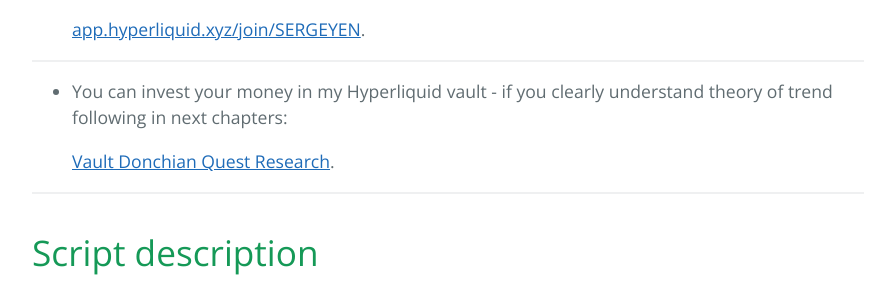
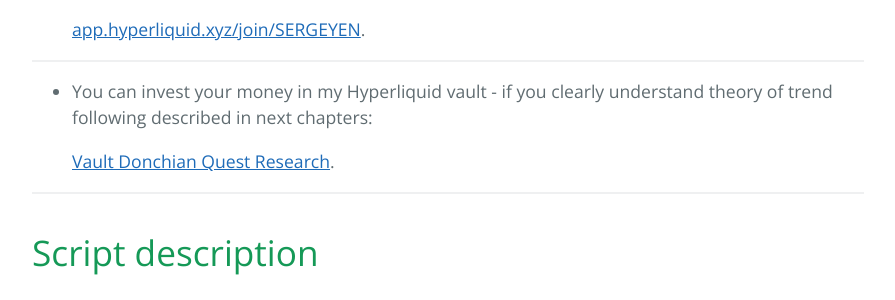
Before and after one commit to sergeyen7/sergeyen7.github.io, a Jekyll site: the page built from index.md, in a window 1280 px wide and 900 px high, scrolled down 1938 px. Shown: the part 181-481 px from the top of the window, without its empty margins (192-1087 px from the left). Built offline with Jekyll 4.4.1, drawn with Linux system fonts in a browser that asks for light colours.

Commit message:
Update index.md

```diff
--- a/index.md
+++ b/index.md
@@ -41,7 +41,7 @@ I coded this as a script in Tradingview:
 
 * * *
 
-* You can invest your money in my Hyperliquid vault - if you clearly understand theory of trend following in next chapters:
+* You can invest your money in my Hyperliquid vault - if you clearly understand theory of trend following described in next chapters:
 
      [Vault Donchian Quest Research](https://app.hyperliquid.xyz/vaults/0x54094fd5077de413017b5e83da0b587043b55144).
 
```
